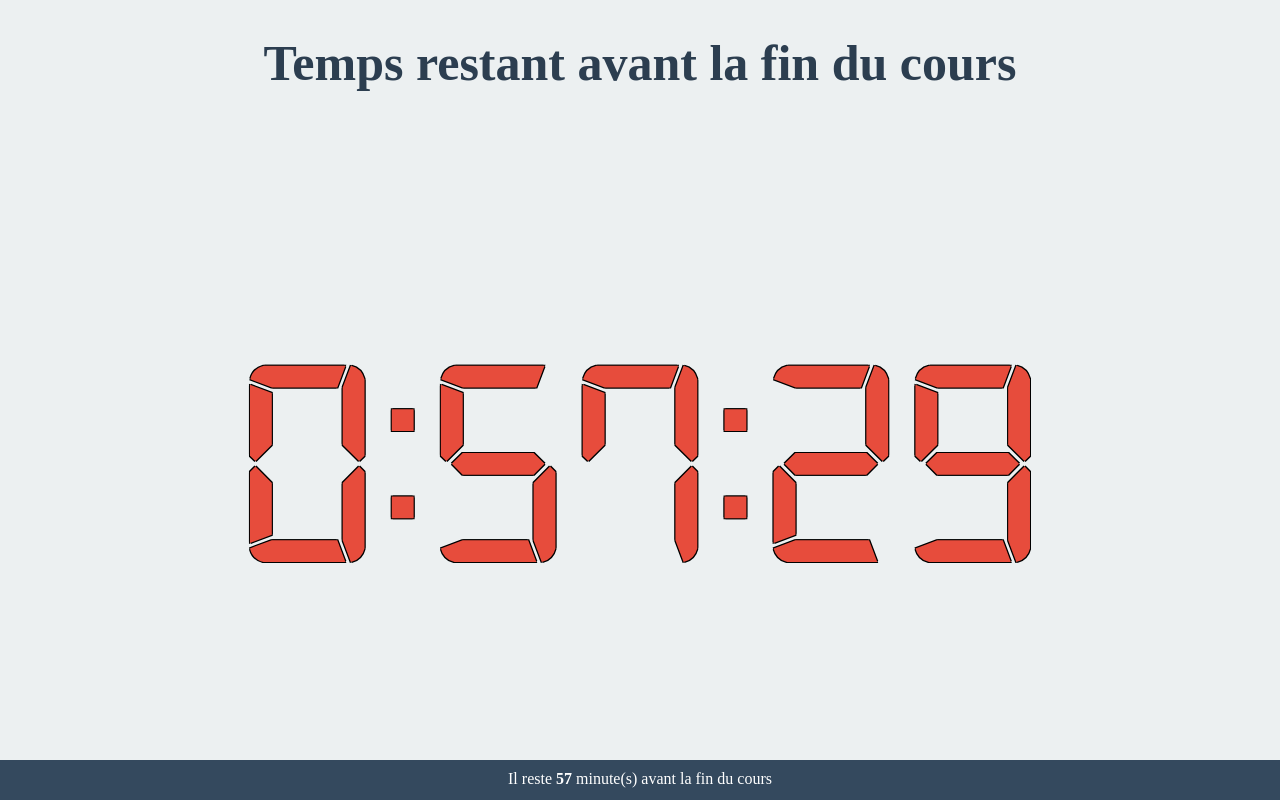
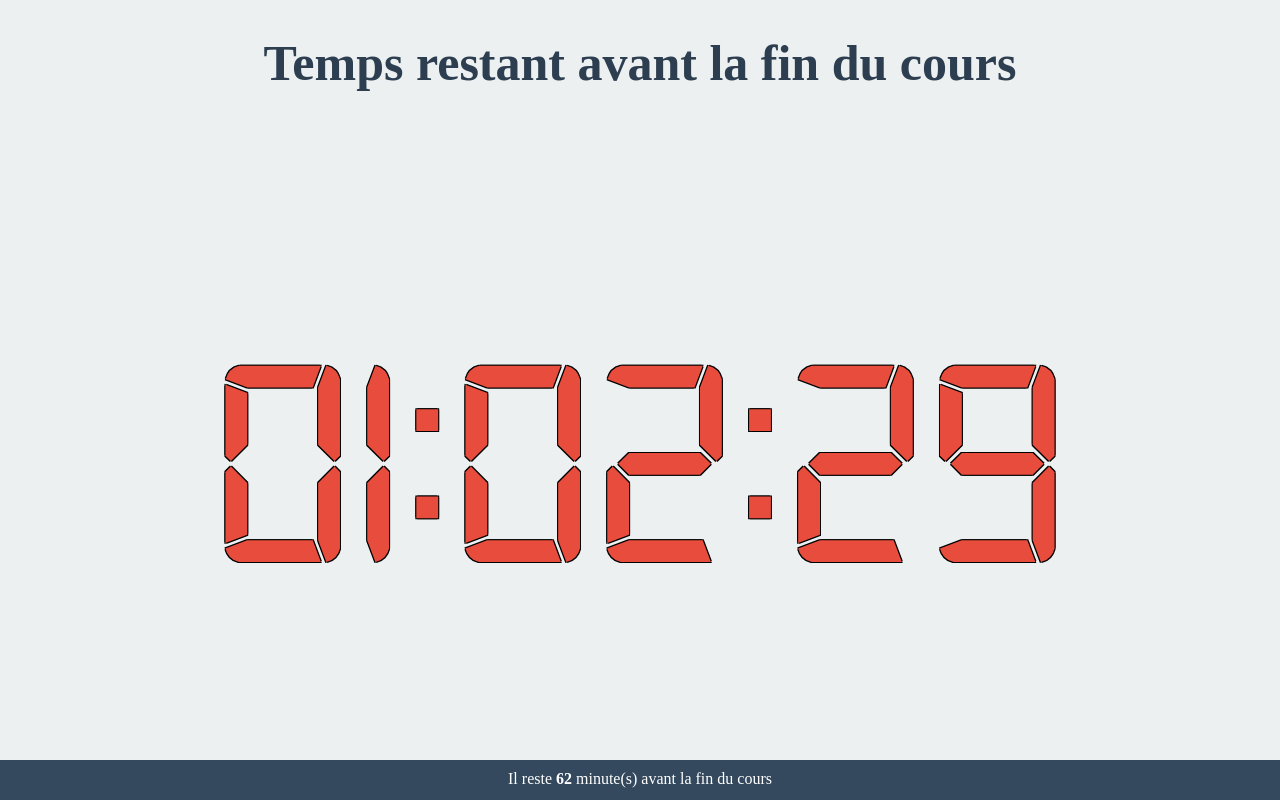
Before and after one commit to dimsand/D-compteur_TP-JS, a plain HTML site: page index.html in a window 1280 px wide. Drawn offline with Linux system fonts and the light colour scheme.

Commit message:
modif heure fin journee

```diff
--- a/index.html
+++ b/index.html
@@ -63,7 +63,7 @@
     var pause_matin = new Date(today.getFullYear(), today.getMonth(), today.getDate(), 10, 30, 0, 0);
     var pause_midi = new Date(today.getFullYear(), today.getMonth(), today.getDate(), 12, 30, 0, 0);
     var pause_aprem = new Date(today.getFullYear(), today.getMonth(), today.getDate(), 15, 30, 0, 0);
-    var fin_cours = new Date(today.getFullYear(), today.getMonth(), today.getDate(), 17, 25, 0, 0);
+    var fin_cours = new Date(today.getFullYear(), today.getMonth(), today.getDate(), 17, 30, 0, 0);
     var temps_restants;
     var cas = "";
 
```
